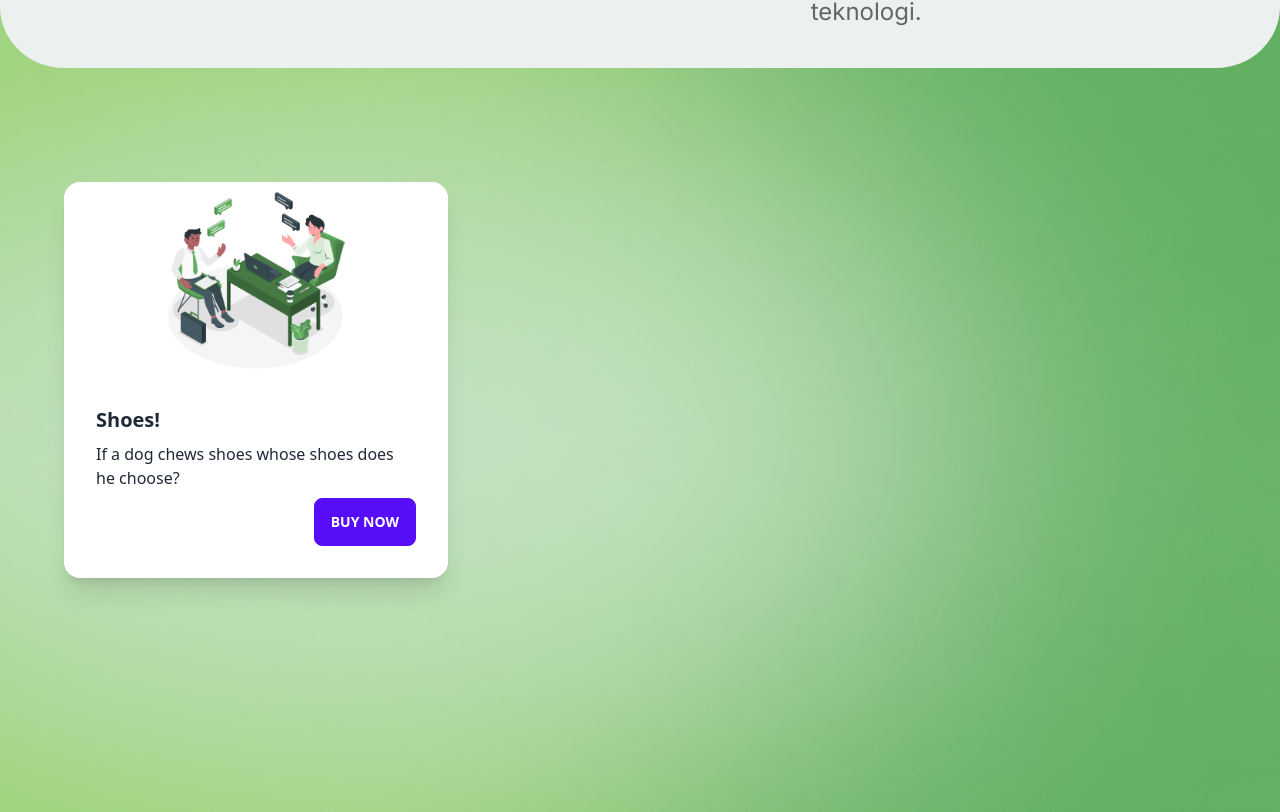
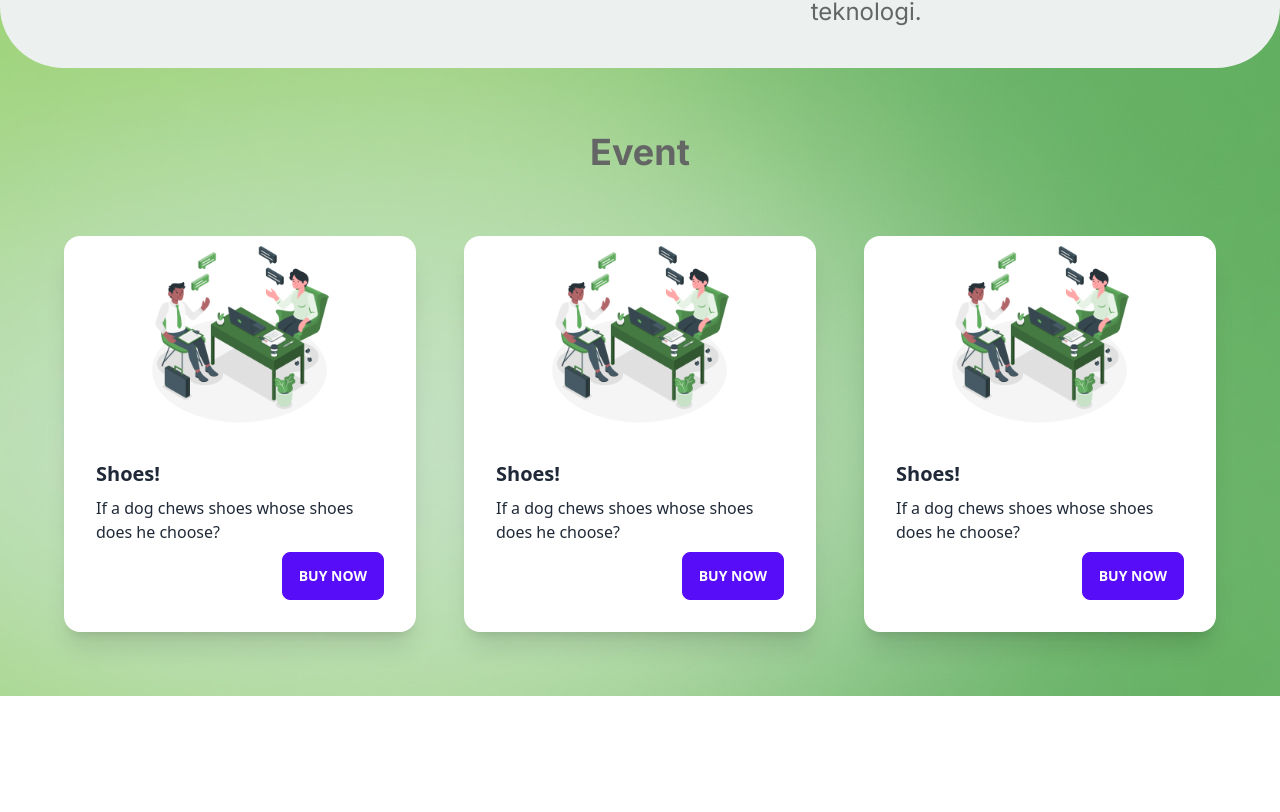
Before and after one commit to hsbysddq/surabaya-dev, a React (Create React App) app: page / in a window 1280 px wide. Shown: the part 1868-2680 px from the top of the page. After the commit the page ends 2564 px from the top, so only its background shows below. Built offline with nearby package versions, Linux system fonts and the light colour scheme.

Commit message:
Edit Event

```diff
--- a/src/App.js
+++ b/src/App.js
@@ -1,6 +1,6 @@
 import "./App.css"
 import Homepage from "./Pages/Homepage"
-import Career from "./Pages/Career"
+// import Career from "./Pages/Career"
 import About from "./Pages/About"
 import Event from "./Pages/Event"
 
@@ -9,8 +9,8 @@ function App() {
     <div className="">
       <Homepage />
       <About />
-      <Career />
       <Event />
+      {/* <Career /> */}
     </div>
   )
 }
--- a/src/Component/Card.jsx
+++ b/src/Component/Card.jsx
@@ -2,7 +2,7 @@ import Logo from "../assets/hero.png"
 
 const Card = () => {
   return (
-    <div className="card w-96 bg-white shadow-xl">
+    <div className="card bg-white shadow-xl mb-16">
       <figure>
         <img src={Logo} alt="Shoes" className="w-48" />
       </figure>
--- a/src/Pages/Event.jsx
+++ b/src/Pages/Event.jsx
@@ -3,9 +3,18 @@ import Card from "../Component/Card"
 
 const Event = () => {
   return (
-    <div className="bg-about w-screen">
+    <div className="bg-about w-screen pt-[1200px]">
       <div className="container">
-        <Card />
+        <div className="justify-center">
+          <h1 className="flex justify-center text-lightGrey font-inter text-4xl font-bold pb-16">
+            Event
+          </h1>
+          <div className="grid grid-cols-3 gap-12">
+            <Card />
+            <Card />
+            <Card />
+          </div>
+        </div>
       </div>
     </div>
   )
```
